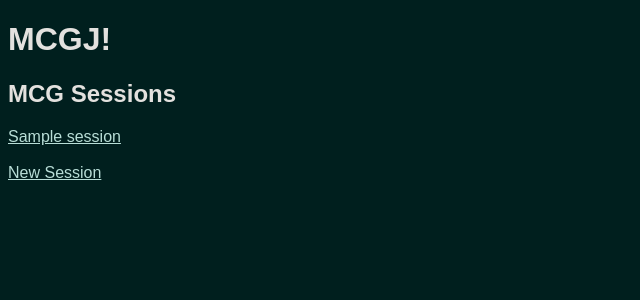
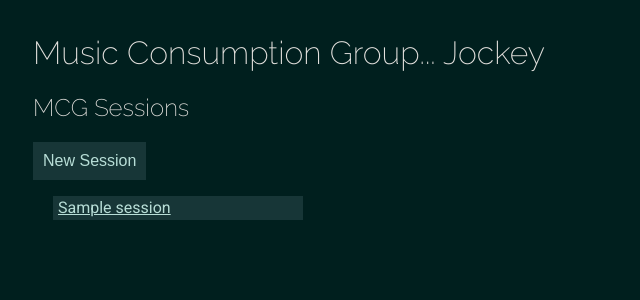
Before and after one commit to SaraBee/MCGJ, a Flask app: template mcgj/templates/session_list.html in a window 1280 px wide. Shown: the top 300 px of the page, without its empty margins (0-640 px from the left). Run offline with Flask 2, Linux system fonts and the light colour scheme; the template is opened without the code that fills it: most values are stand-ins (such as "Sample title", 1, 10 or a date in 2020).

Commit message:
misc style updates

```diff
--- a/mcgj/static/css/style.css
+++ b/mcgj/static/css/style.css
@@ -12,55 +12,57 @@
 body {
         background-color: var(--jungle);
         color: var(--platinum);
-        font-family: sans-serif;
+        font-family: Roboto, sans-serif;
+        padding: 5px 25px;
 }
 
-a:link {
-        color: var(--powder);
-}
+h1, h2 { font-family: Raleway, sans-serif; font-weight: 200; }
 
-a:hover {
-        background: var(--slate);
-}
-
-a:visited {
-        color: var(--melon);
-}
+a:link { color: var(--powder); }
+a:hover { background: var(--slate); }
+a:visited { color: var(--melon); }
 
 a.icon-btn {
         text-decoration: none;
         color: var(--powder);
 }
 
-a.icon-btn:visited {
-        color: var(--powder);
-}
-
-a.icon-btn:hover {
-        color: var(--bluebell);
-}
+a.icon-btn:visited { color: var(--powder); }
+a.icon-btn:hover { color: var(--bluebell); }
 
 ul {
         list-style-type: none;
+        padding-inline-start: 20px;
 }
 
-li {
-        padding-left: 3.5em;
+ul.session-list { width: 250px; }
+
+ul.session-list > li {
+        padding: 2px 5px 3px;
+}
+
+ul.track-list > li {
+        padding: 3px 0 3px 3.5em;
         text-indent: -3.5em;
 }
 
-li.odd {
-        background: var(--light-jungle);
+li.odd { background: var(--light-jungle); }
+li:hover { background: var(--slate); }
+
+hr { border-color: var(--light-jungle); }
+
+.session { width: 600px; }
+
+.action-btn {
+        display: inline-block;
+        background-color: var(--light-jungle);
+        border: none;
+        color: var(--powder);
+        padding: 10px;
+        text-align: center;
+        text-decoration: none;
+        font-size: 16px;
+        cursor: pointer;
 }
 
-li:hover {
-        background: var(--slate);
-}
-
-hr {
-        border-color: var(--light-jungle);
-}
-
-.session {
-        width: 600px;
-}
+.action-btn:hover { background: var(--slate); }
--- a/mcgj/templates/base.html
+++ b/mcgj/templates/base.html
@@ -4,6 +4,7 @@
     {% block head %}
     <link rel="stylesheet" href="{{ url_for('static', filename='css/style.css') }}">
     <link href="https://cdn.jsdelivr.net/npm/remixicon@2.5.0/fonts/remixicon.css" rel="stylesheet">
+    <link href="https://fonts.googleapis.com/css2?family=Raleway:wght@200;400&family=Roboto&display=swap" rel="stylesheet">
     <title>{% block title %}{% endblock %} - MCGJ</title>
     {% endblock %}
 </head>
--- a/mcgj/templates/session_list.html
+++ b/mcgj/templates/session_list.html
@@ -1,15 +1,16 @@
 {% extends "base.html" %}
-{% block title %}MCGJ!{% endblock %}
+{% block title %}MCGJ{% endblock %}
 
 {% block content %}
-<h1>MCGJ!</h1>
+<h1>Music Consumption Group... Jockey</h1>
 
 <h2>MCG Sessions</h2>
 
-{% for session in sessions|sort(attribute = 'date', reverse = True) %}
-<a href=/sessions/{{session.id}}>{{session.name}}</a>
-<br/>
+<form method="GET" action="/insert_session"><input class="action-btn" type="submit" value="New Session"></form>
+
+<ul class="session-list">
+    {% for session in sessions|sort(attribute = 'date', reverse = True) %}
+    <li class="{{loop.cycle('odd', 'even')}}"> <a href=/sessions/{{session.id}}>{{session.name}}</a></li>
 {% endfor %}
-<br/>
-<a href=/insert_session>New Session</a>
+</ul>
 {% endblock %}
```
Also changed, not shown: mcgj/templates/session_detail.html (+4 -4 lines).
